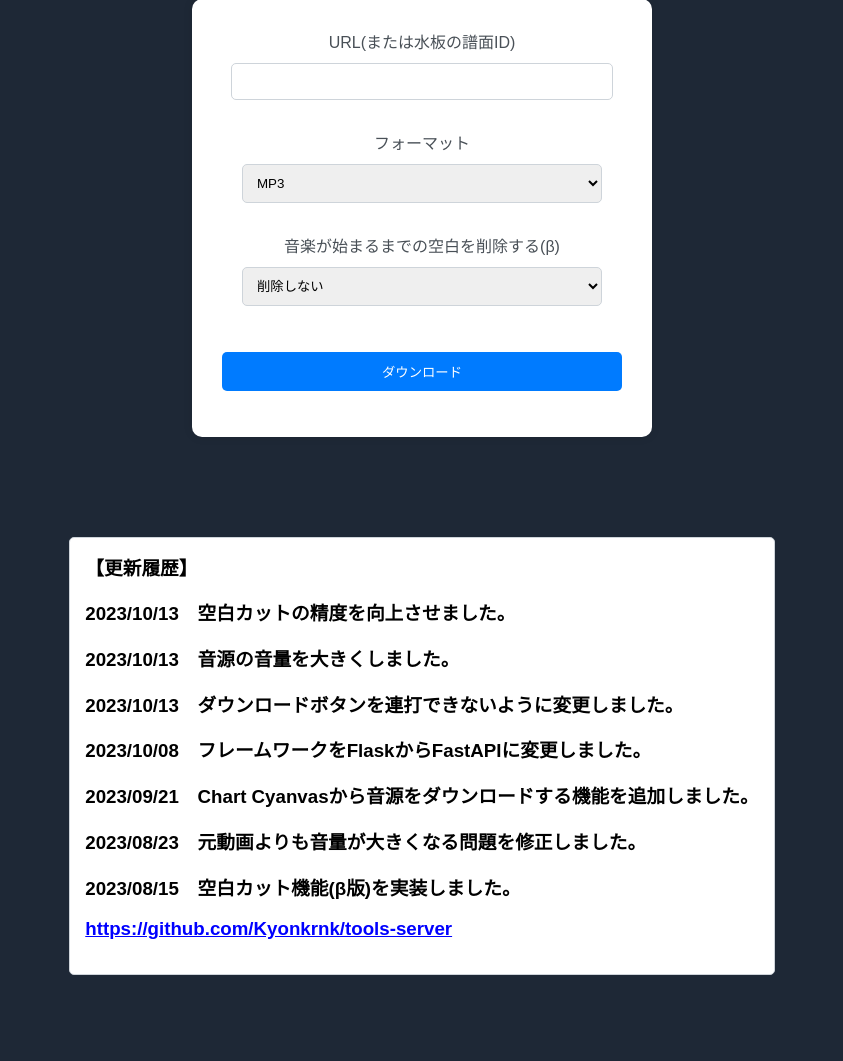
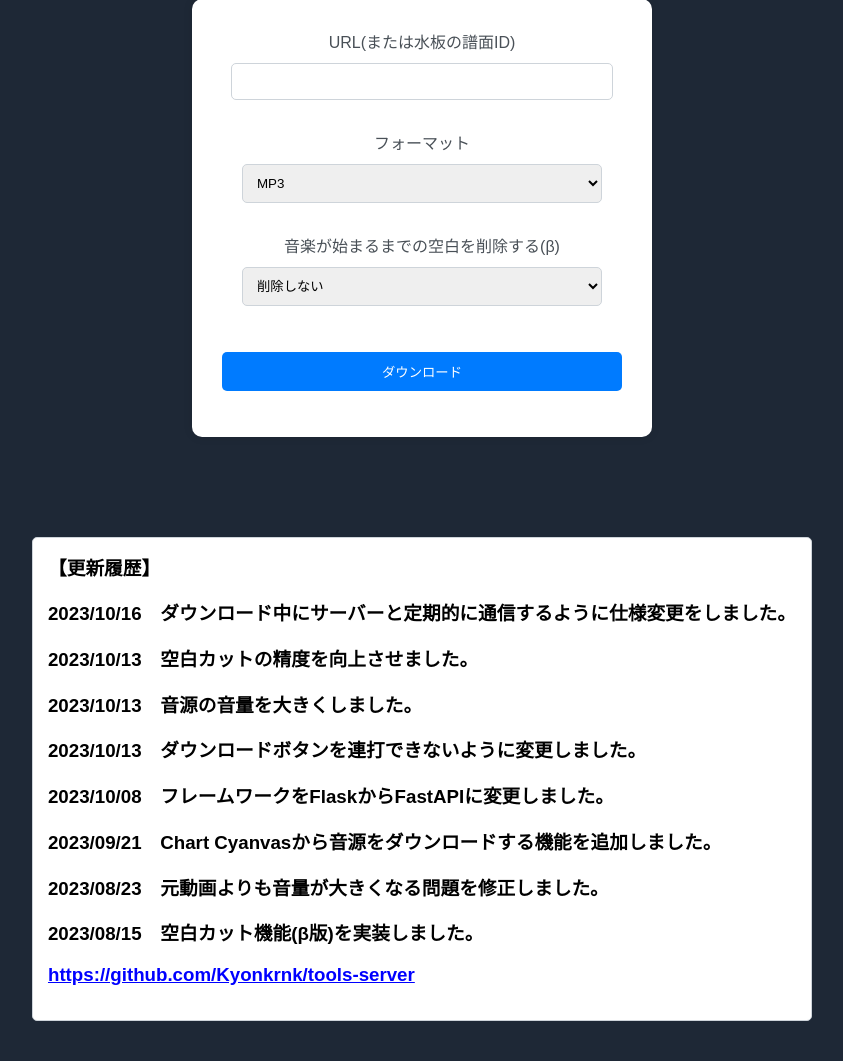
Before and after one commit to Kyonkrnk/tools-server, a FastAPI app: page /media_dl in a window 1280 px wide. Shown: the part 186-1247 px from the top of the page, without its empty margins (218-1061 px from the left). Before the commit the page ends 1161 px from the top, so only its background shows below. Run offline with FastAPI, Linux system fonts and the light colour scheme.

Commit message:
更新内容を追加

```diff
--- a/templates/media_dl/index.html
+++ b/templates/media_dl/index.html
@@ -126,6 +126,7 @@
     </form>
     <h3>
       【更新履歴】<p>
+        2023/10/16　ダウンロード中にサーバーと定期的に通信するように仕様変更をしました。<p>
         2023/10/13　空白カットの精度を向上させました。<p>
         2023/10/13　音源の音量を大きくしました。<p>
         2023/10/13　ダウンロードボタンを連打できないように変更しました。<p>
```
